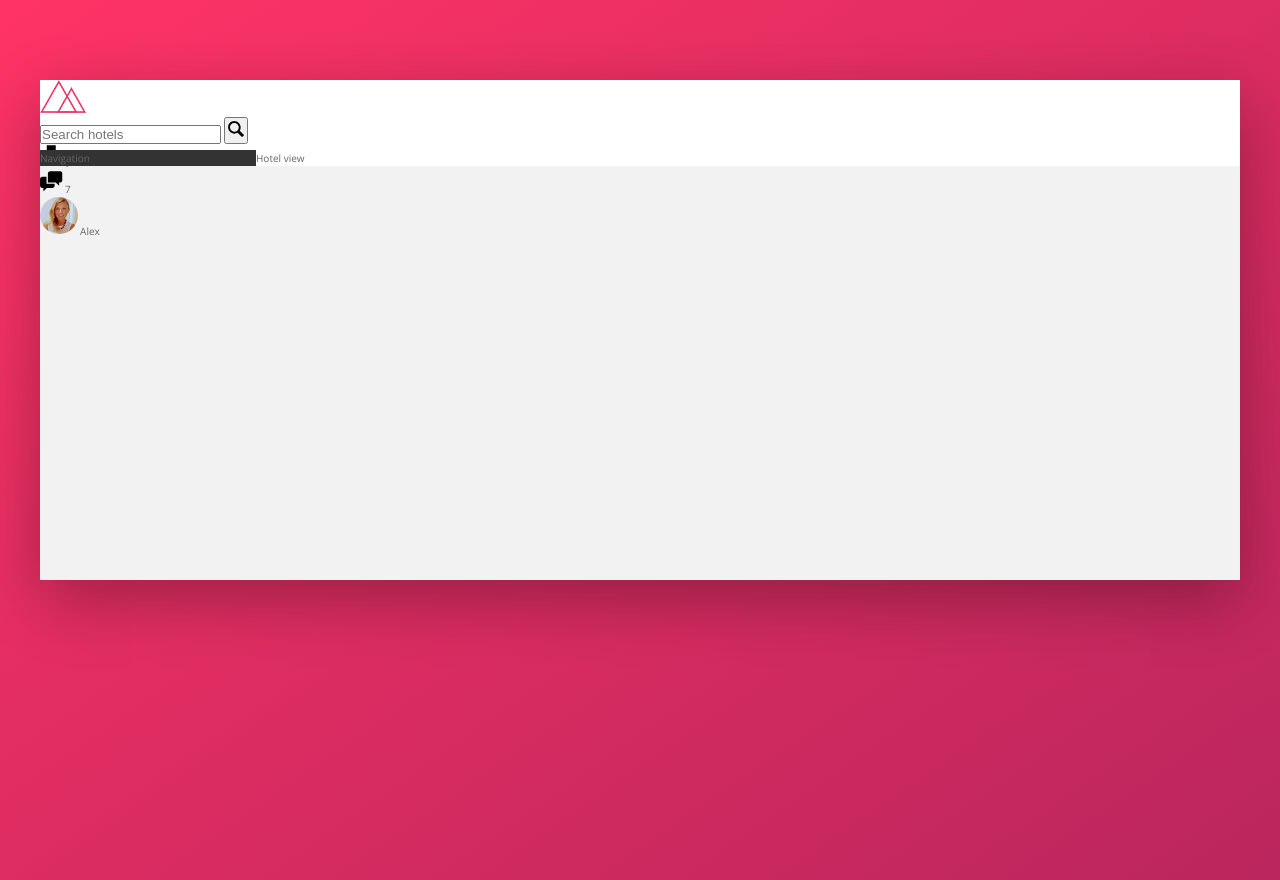
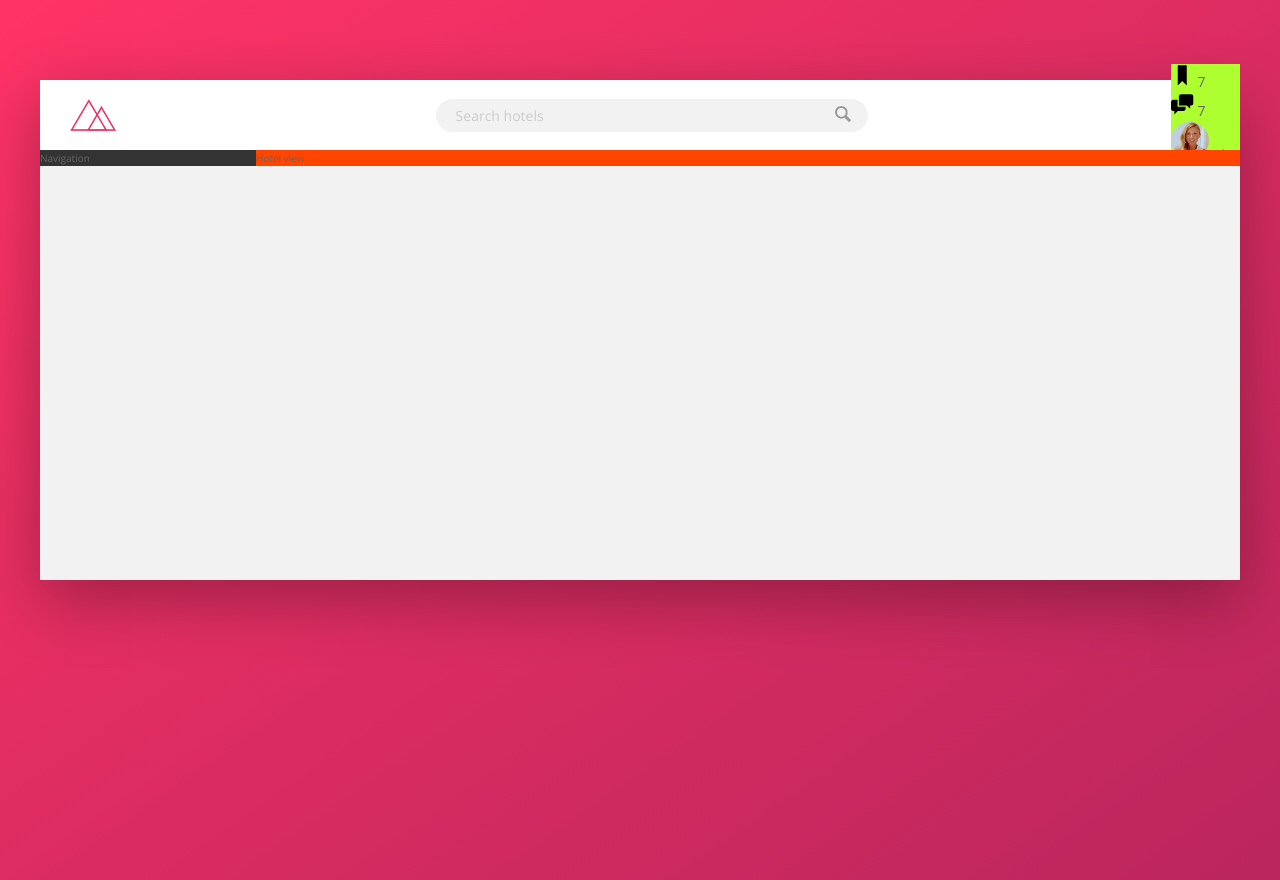
Before and after one commit to veselinn16/trillo, a website: page index.html in a window 1280 px wide. Drawn offline with nearby package versions, Linux system fonts and the light colour scheme.

Commit message:
Position and style input

```diff
--- a/sass/_components.scss
+++ b/sass/_components.scss
@@ -2,26 +2,70 @@
 // LOGO
 .logo {
     height: 3.25rem;
+    margin-left: 3rem;
 }
 
 // SEARCH
 .search {
+    flex: 0 0 40%;
+
+    display: flex;
+    align-items: center;
+    justify-content: center;
+
     &__input {
+        font-family: inherit;
+        font-size: inherit;
+        background-color: var(--color-grey-light-2);
+        border: none;
+        color: inherit;
+        padding: .7rem 2rem;
+        border-radius: 10rem;
+        width: 90%;
+        transition: all .2s;
+        // in order for button to be on top of input
+        margin-right: -3.5rem;
 
+        &:focus {
+            outline: none;
+            width: 100%;
+            background-color: var(--color-grey-light-3);
+        }
+
+        &::-webkit-input-placeholder {
+            font-weight: 100;
+            color: var(--color-grey-light-4);
+        }
+    }
+
+    &__input:focus + &__button {
+        background-color: var(--color-grey-light-3);
     }
 
     &__button {
+        border: none;
+        background-color: var(--color-grey-light-2);
 
+        &:focus {
+            outline: none;
+        }
+
+        &:active {
+            transform: translateY(2px)
+        }
     }
 
     &__icon {
         height: 2rem;
         width: 2rem;
+        fill: var(--color-grey-dark-3);
     }
 }
 
 // USER NAVIGATION
 .user-nav {
+    background-color: greenyellow;
+
     &__icon-box {
 
     }
--- a/sass/_layout.scss
+++ b/sass/_layout.scss
@@ -8,8 +8,13 @@
 
 .header {
     height: 7rem;
+    font-size: 1.4rem;
     background-color: #fff;
     border-bottom: var(--color-grey-light-2);
+
+    display: flex;
+    justify-content: space-between;
+    align-items: center;
 }
 
 .content {
@@ -24,7 +29,7 @@
 }
 
 .hotel-view {
-    background-color: #fff;
+    background-color: orangered;
 
     flex: 1;
 }
```
Also changed, not shown: css/style.css.
